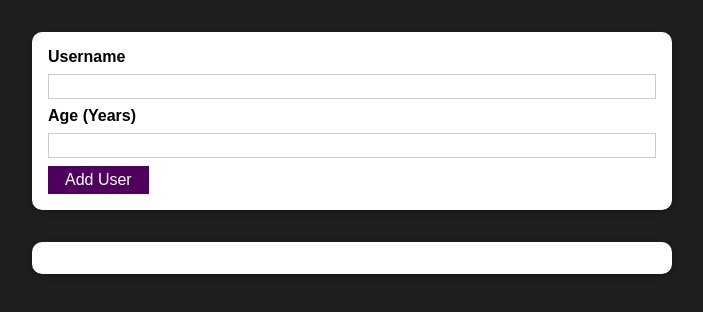
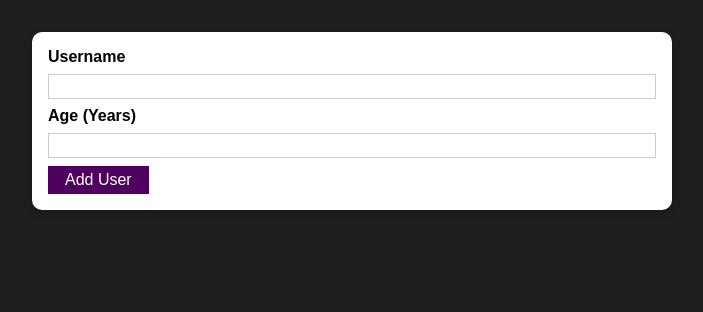
Before and after one commit to smmb98/react-practice-app, a React (Create React App) app: page / in a window 1280 px wide. Shown: the top 312 px of the page, without its empty margins (288-991 px from the left). Built offline with nearby package versions, Linux system fonts and the light colour scheme.

Commit message:
fixed UsersList bug

```diff
--- a/src/App.jsx
+++ b/src/App.jsx
@@ -1,7 +1,7 @@
-import React, { useState } from 'react';
+import React, { useState } from "react";
 
-import AddUser from './components/Users/AddUser';
-import UsersList from './components/Users/UsersList';
+import AddUser from "./components/Users/AddUser";
+import UsersList from "./components/Users/UsersList";
 
 function App() {
   const [usersList, setUsersList] = useState([]);
@@ -18,7 +18,7 @@ function App() {
   return (
     <div>
       <AddUser onAddUser={addUserHandler} />
-      <UsersList users={usersList} />
+      {usersList.length >= 1 && <UsersList users={usersList} />}
     </div>
   );
 }
```
